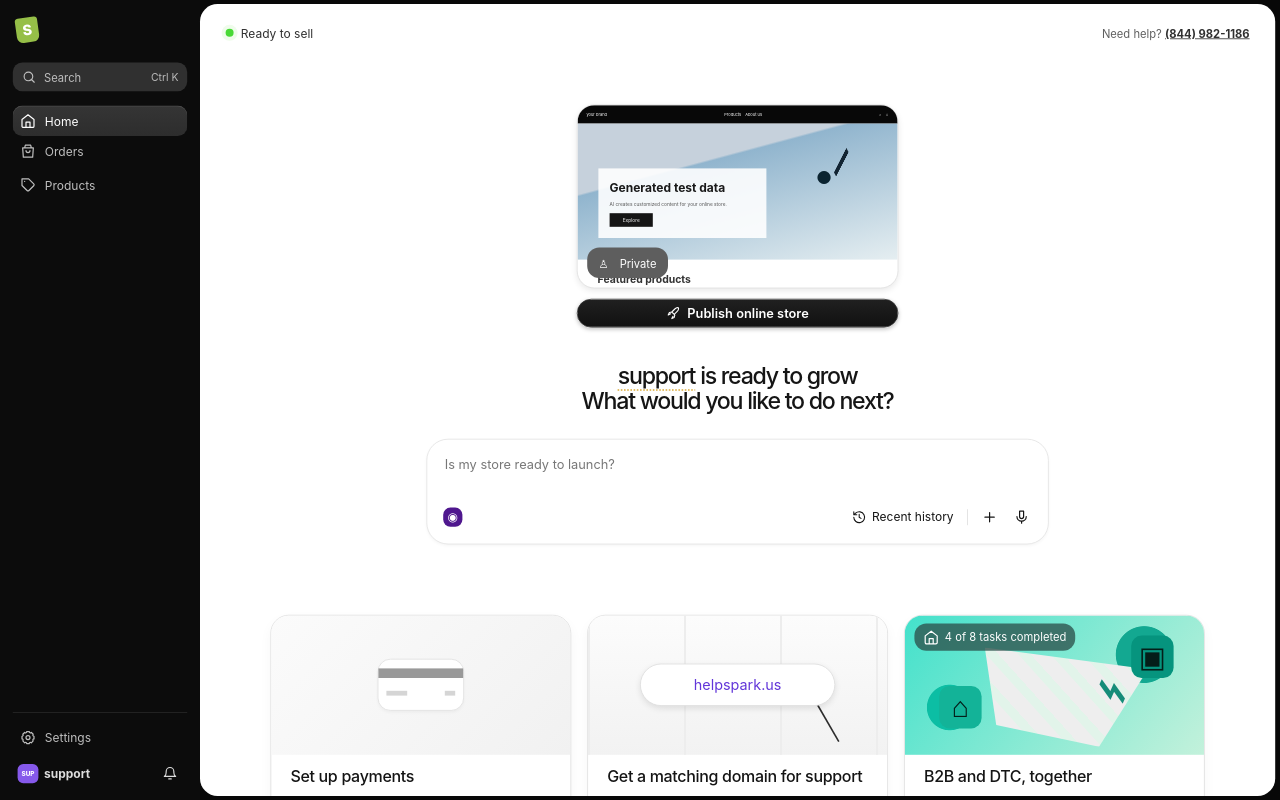
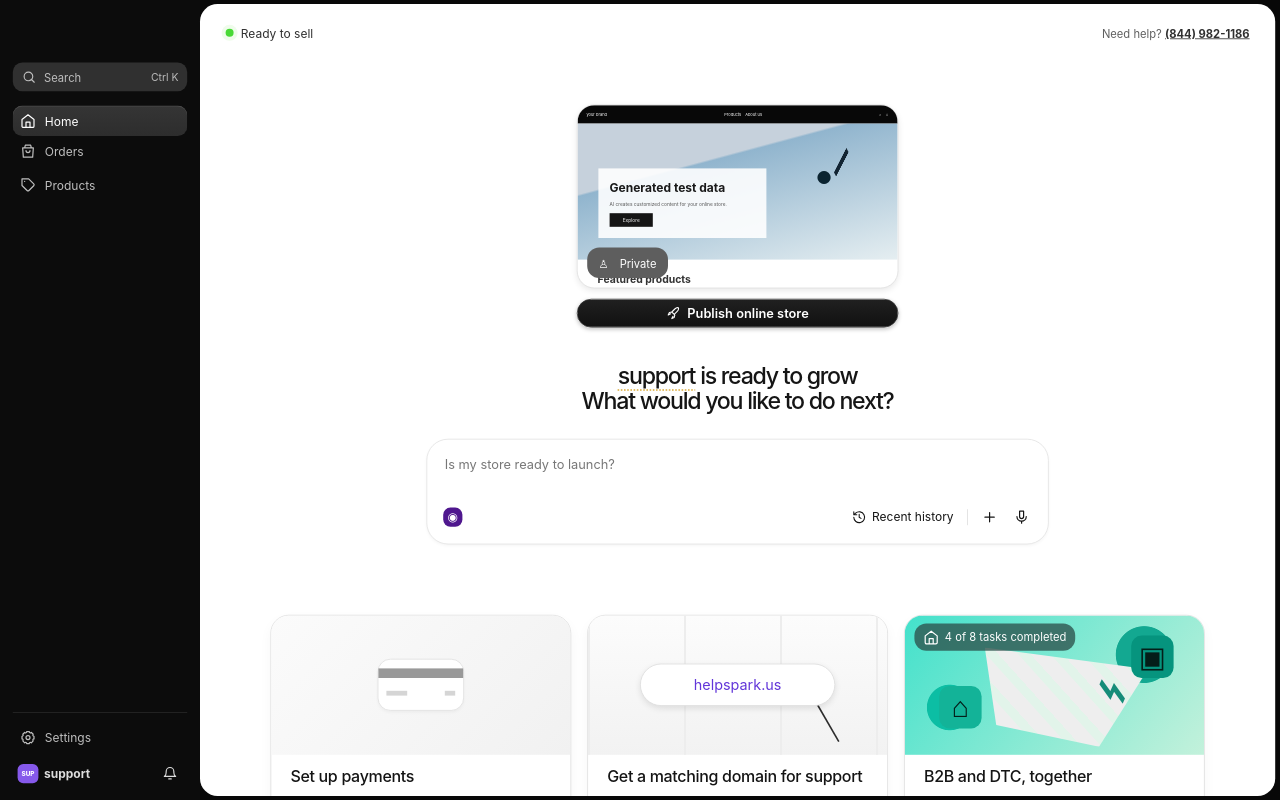
Before and after one commit to wxb-666/Store-backend-lf, a Vue app in the folder fe/: page /home in a window 1280 px wide. Built offline with nearby package versions, Linux system fonts and the light colour scheme.

Commit message:
删除页面右上角的logo

```diff
--- a/fe/src/components/layout/AppSidebar.vue
+++ b/fe/src/components/layout/AppSidebar.vue
@@ -1,7 +1,6 @@
 <template>
   <aside class="sidebar">
     <div class="sidebar__top">
-      <div class="shopify-mark" aria-label="Shopify">S</div>
       <span v-if="storeName" class="store-name" :title="storeName">{{ storeName }}</span>
     </div>
     <button class="search-trigger" type="button" :aria-label="t('common.search')"><AppIcon name="search" :size="19" /><span>{{ t('common.search') }}</span><kbd>Ctrl K</kbd></button>
```
